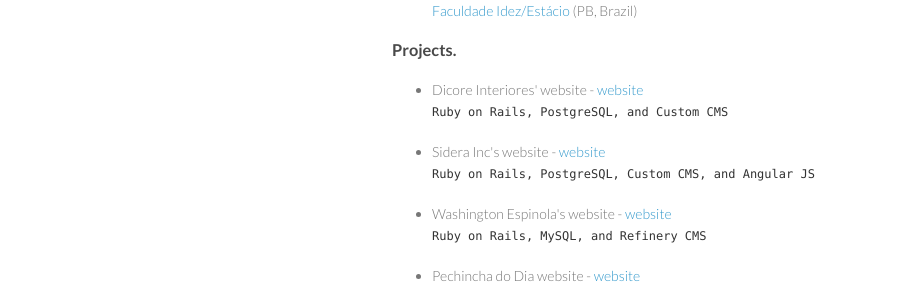
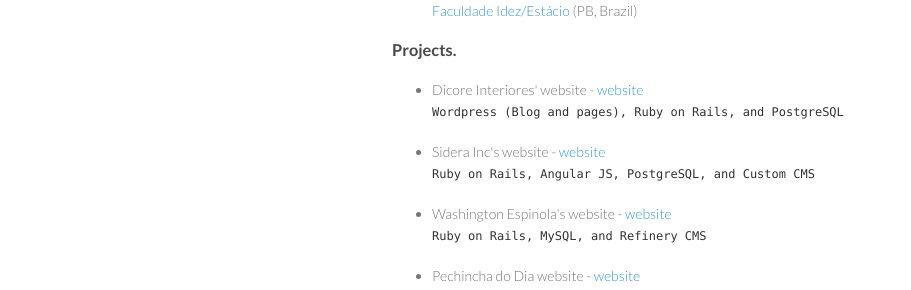
Before and after one commit to manoamaro/manoamaro.github.io, a Jekyll site: the page built from index.html, in a window 1280 px wide and 1016 px high. Shown: the part 639-929 px from the top of the window, without its empty margins (178-1089 px from the left). Built offline with Jekyll 4.4.1, drawn with Linux system fonts in a browser that asks for light colours; nearby versions of some CDN libraries.

Commit message:
Update projects.yml

```diff
--- a/_data/projects.yml
+++ b/_data/projects.yml
@@ -2,18 +2,18 @@
   img: ''
   url: http://www.dicoreinteriores.com.br
   technologies:
+    - Wordpress (Blog and pages)
     - Ruby on Rails
     - PostgreSQL
-    - Custom CMS
 
 - title: Sidera Inc's website
   img: ''
   url: http://www.sideraincorporadora.com.br
   technologies:
     - Ruby on Rails
+    - Angular JS
     - PostgreSQL
     - Custom CMS
-    - Angular JS
 
 - title: Washington Espinola's website
   img: ''
@@ -25,7 +25,7 @@
 
 - title: Pechincha do Dia website
   img: ''
-  url: http://www.sideraincorporadora.com.br
+  url: '#'
   technologies:
     - Ruby on Rails
     - PostgreSQL
```
